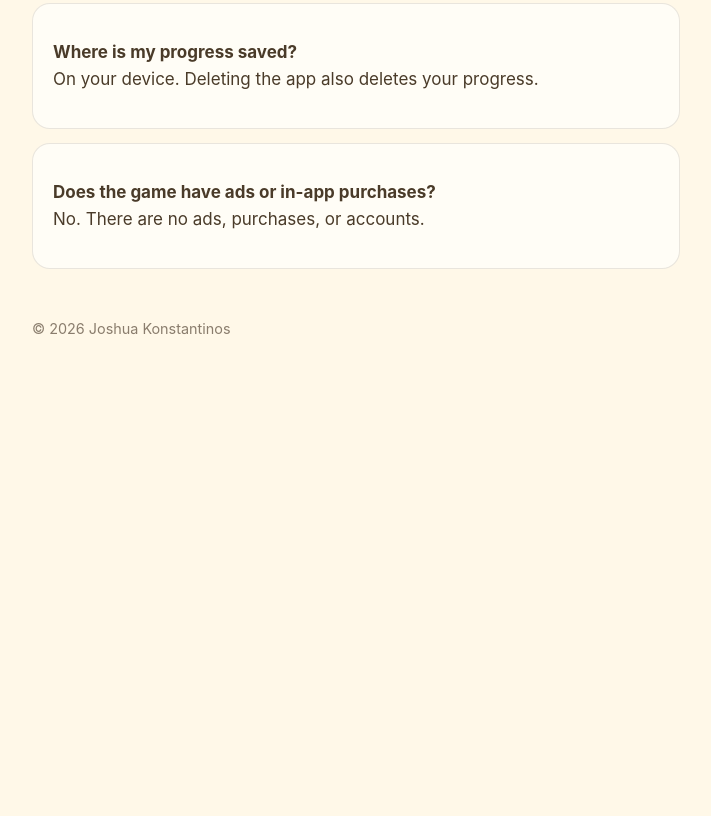
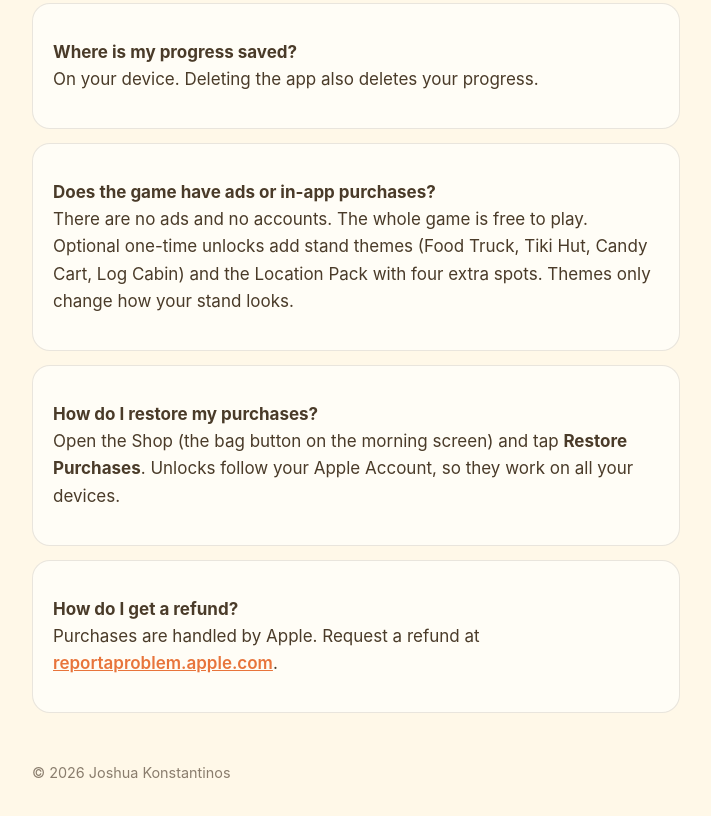
Before and after one commit to Joshfkon/all-seasons-stand-site, a plain HTML site: page index.html in a window 1280 px wide. Shown: the part 850-1666 px from the top of the page, without its empty margins (284-995 px from the left). Before the commit the page ends 1255 px from the top, so only its background shows below. Drawn offline with Linux system fonts and the light colour scheme.

Commit message:
Describe optional in-app purchases, restore, and refunds

```diff
--- a/index.html
+++ b/index.html
@@ -28,7 +28,13 @@
     <p><strong>Where is my progress saved?</strong><br>On your device. Deleting the app also deletes your progress.</p>
   </div>
   <div class="card">
-    <p><strong>Does the game have ads or in-app purchases?</strong><br>No. There are no ads, purchases, or accounts.</p>
+    <p><strong>Does the game have ads or in-app purchases?</strong><br>There are no ads and no accounts. The whole game is free to play. Optional one-time unlocks add stand themes (Food Truck, Tiki Hut, Candy Cart, Log Cabin) and the Location Pack with four extra spots. Themes only change how your stand looks.</p>
+  </div>
+  <div class="card">
+    <p><strong>How do I restore my purchases?</strong><br>Open the Shop (the bag button on the morning screen) and tap <strong>Restore Purchases</strong>. Unlocks follow your Apple Account, so they work on all your devices.</p>
+  </div>
+  <div class="card">
+    <p><strong>How do I get a refund?</strong><br>Purchases are handled by Apple. Request a refund at <a href="https://reportaproblem.apple.com">reportaproblem.apple.com</a>.</p>
   </div>
 
   <footer>© 2026 Joshua Konstantinos</footer>
```
Also changed, not shown: privacy.html (+5 -2 lines).
